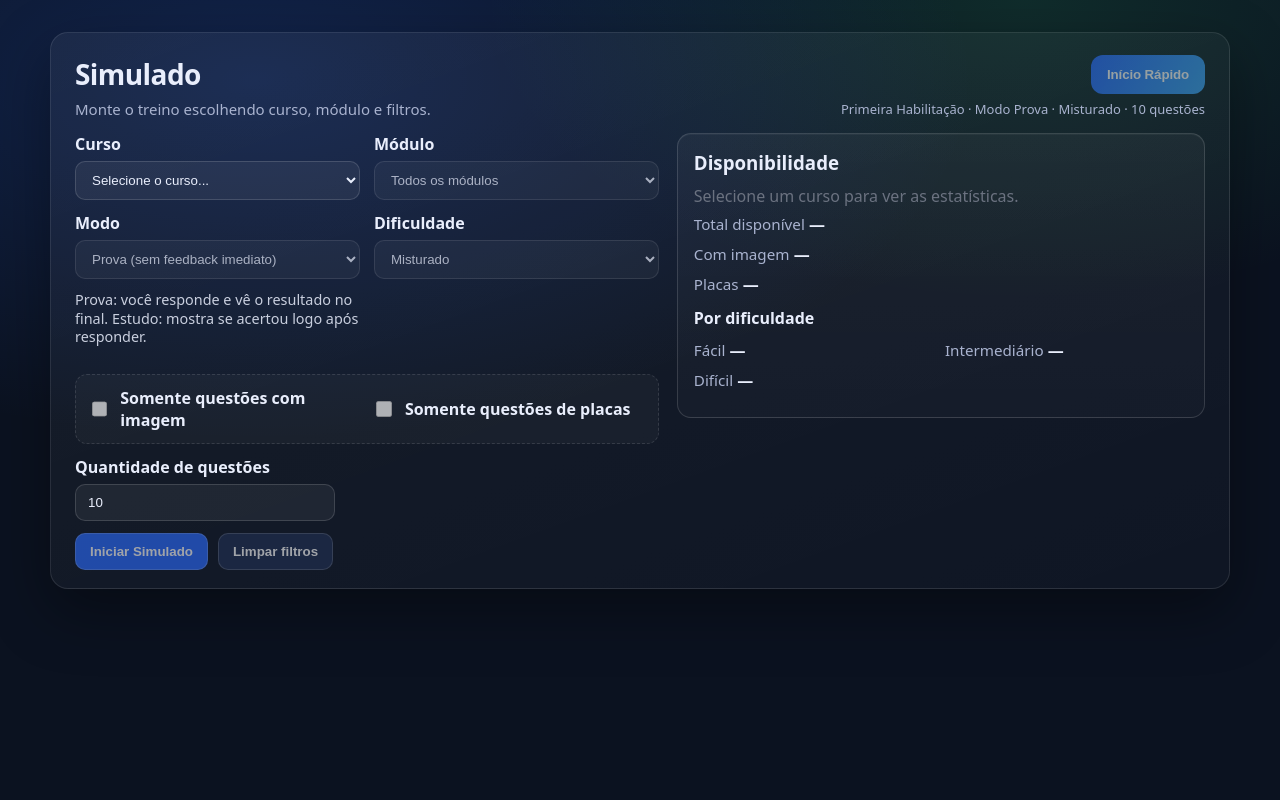
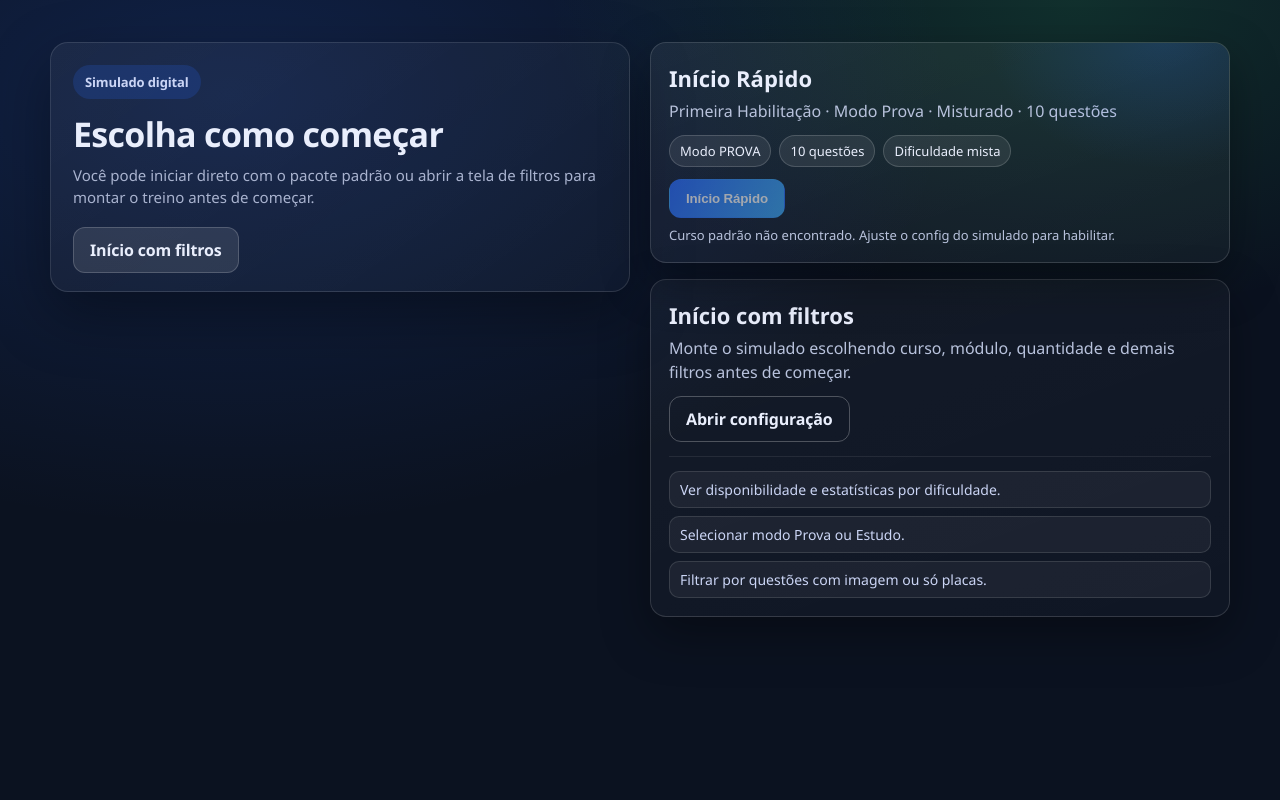
Before and after one commit to AlexBrazil/banco_provas_senatran, a Django app: page /simulado/ in a window 1280 px wide. Run offline with Django 5.2, Linux system fonts and the light colour scheme; data that the repository does not hold is empty; parts of the project's set-up code (start-up, migrations or seed data) failed here and were passed over; some libraries are stand-ins or nearby versions.

Commit message:
Add tela inicial e pré-config

```diff
--- a/banco_questoes/templates/simulado/config.html
+++ b/banco_questoes/templates/simulado/config.html
@@ -16,35 +16,6 @@
             <div>
                 <h1 class="simulado-title">Simulado</h1>
                 <p class="simulado-subtitle">Monte o treino escolhendo curso, módulo e filtros.</p>
-            </div>
-
-            <div class="simulado-quick">
-                <button
-                    type="button"
-                    id="btn-inicio-rapido"
-                    class="btn-rapido"
-                    data-curso-id="{{ quick_curso_id|default_if_none:'' }}"
-                    data-form-id="form-inicio-rapido"
-                    {% if not quick_curso_id or not inicio_rapido.habilitado %}
-                        disabled
-                        title="{{ inicio_rapido.tooltip|default:'Curso padrão não encontrado' }}"
-                    {% endif %}
-                >
-                    {{ inicio_rapido.label|default:"Início rápido" }}
-                </button>
-                <p class="simulado-quick-hint">{{ inicio_rapido.hint|default_if_none:"" }}</p>
-
-                <!-- FORM DEDICADO DO INÍCIO RÁPIDO (POST) -->
-                <form id="form-inicio-rapido" method="post" action="{% url 'simulado:iniciar' %}" class="is-hidden">
-                    {% csrf_token %}
-                    <input type="hidden" name="curso_id" value="{{ quick_curso_id|default_if_none:'' }}">
-                    <input type="hidden" name="modulo_id" value="">
-                    <input type="hidden" name="modo" value="{{ quick_filters.modo }}">
-                    <input type="hidden" name="dificuldade" value="{{ quick_filters.dificuldade }}">
-                    <input type="hidden" name="com_imagem" value="{{ quick_filters.com_imagem|yesno:'1,0' }}">
-                    <input type="hidden" name="so_placas" value="{{ quick_filters.so_placas|yesno:'1,0' }}">
-                    <input type="hidden" name="qtd" value="{{ quick_filters.qtd }}">
-                </form>
             </div>
         </div>
 
--- a/banco_questoes/templates/simulado/erro.html
+++ b/banco_questoes/templates/simulado/erro.html
@@ -1,3 +1,3 @@
 <h1>Erro</h1>
 <p>{{ msg }}</p>
-<a href="{% url 'simulado:config' %}">Voltar</a>
+<a href="{% url 'simulado:inicio' %}">Voltar</a>
--- /dev/null
+++ b/banco_questoes/templates/simulado/inicio.html
@@ -0,0 +1,100 @@
+{% load static %}
+
+<!doctype html>
+<html lang="pt-br">
+<head>
+  <meta charset="utf-8">
+  <title>Simulado Digital</title>
+  <link rel="stylesheet" href="{% static 'simulado/inicio.css' %}">
+</head>
+<body class="inicio-body">
+  <main class="inicio-layout">
+    <section class="inicio-hero">
+      <p class="inicio-badge">Simulado digital</p>
+      <h1 class="inicio-title">Escolha como começar</h1>
+      <p class="inicio-subtitle">
+        Você pode iniciar direto com o pacote padrão ou abrir a tela de filtros para montar o treino antes de começar.
+      </p>
+      <div class="inicio-actions-inline">
+        <a href="{% url 'simulado:config' %}" class="inicio-btn inicio-btn--ghost">Início com filtros</a>
+      </div>
+    </section>
+
+    <section class="inicio-grid">
+      <form method="post" action="{% url 'simulado:iniciar' %}" class="inicio-card inicio-card--primary">
+        {% csrf_token %}
+        <h2 class="inicio-card-title">{{ inicio_rapido.label|default:"Início rápido" }}</h2>
+        <p class="inicio-card-text">
+          {{ inicio_rapido.hint|default:"Usa o curso e os filtros padrão definidos na configuração." }}
+        </p>
+
+        <div class="inicio-meta">
+          <span class="inicio-pill">Modo {{ quick_filters.modo|default:"PROVA" }}</span>
+          <span class="inicio-pill">{{ quick_filters.qtd|default:10 }} questões</span>
+          {% if quick_filters.dificuldade %}
+            <span class="inicio-pill">Dificuldade {{ quick_filters.dificuldade }}</span>
+          {% else %}
+            <span class="inicio-pill">Dificuldade mista</span>
+          {% endif %}
+          {% if quick_filters.com_imagem %}<span class="inicio-pill">Só com imagem</span>{% endif %}
+          {% if quick_filters.so_placas %}<span class="inicio-pill">Só placas</span>{% endif %}
+        </div>
+
+        <input type="hidden" name="curso_id" value="{{ quick_curso_id|default_if_none:'' }}">
+        <input type="hidden" name="modulo_id" value="">
+        <input type="hidden" name="modo" value="{{ quick_filters.modo|default:'PROVA' }}">
+        <input type="hidden" name="dificuldade" value="{{ quick_filters.dificuldade|default:'' }}">
+        <input type="hidden" name="com_imagem" value="{{ quick_filters.com_imagem|yesno:'1,0' }}">
+        <input type="hidden" name="so_placas" value="{{ quick_filters.so_placas|yesno:'1,0' }}">
+        <input type="hidden" name="qtd" value="{{ quick_filters.qtd|default:10 }}">
+
+        <button
+          type="submit"
+          class="inicio-btn inicio-btn--primary"
+          {% if not quick_curso_id or not inicio_rapido.habilitado %}
+            disabled
+            title="{{ inicio_rapido.tooltip|default:'Curso padrão não encontrado' }}"
+          {% endif %}
+        >
+          {{ inicio_rapido.label|default:"Início rápido" }}
+        </button>
+
+        <p class="inicio-hint">
+          {% if not quick_curso_id %}
+            Curso padrão não encontrado. Ajuste o config do simulado para habilitar.
+          {% else %}
+            Inicia imediatamente usando as preferências padrão.
+          {% endif %}
+        </p>
+      </form>
+
+      <div class="inicio-card inicio-card--secondary">
+        <h2 class="inicio-card-title">Início com filtros</h2>
+        <p class="inicio-card-text">
+          Monte o simulado escolhendo curso, módulo, quantidade e demais filtros antes de começar.
+        </p>
+        <div class="inicio-card-actions">
+          <a href="{% url 'simulado:config' %}" class="inicio-btn inicio-btn--outline">Abrir configuração</a>
+        </div>
+        <div class="inicio-divider"></div>
+        <ul class="inicio-list">
+          <li>Ver disponibilidade e estatísticas por dificuldade.</li>
+          <li>Selecionar modo Prova ou Estudo.</li>
+          <li>Filtrar por questões com imagem ou só placas.</li>
+        </ul>
+      </div>
+    </section>
+  </main>
+
+  <div vw class="enabled">
+    <div vw-access-button class="active"></div>
+    <div vw-plugin-wrapper>
+      <div class="vw-plugin-top-wrapper"></div>
+    </div>
+  </div>
+  <script src="https://vlibras.gov.br/app/vlibras-plugin.js"></script>
+  <script>
+    new window.VLibras.Widget('https://vlibras.gov.br/app');
+  </script>
+</body>
+</html>
--- a/banco_questoes/urls_simulado.py
+++ b/banco_questoes/urls_simulado.py
@@ -4,7 +4,8 @@ from . import views_simulado
 app_name = "simulado"
 
 urlpatterns = [
-    path("", views_simulado.simulado_config, name="config"),
+    path("", views_simulado.simulado_inicio, name="inicio"),
+    path("config/", views_simulado.simulado_config, name="config"),
     path("iniciar/", views_simulado.simulado_iniciar, name="iniciar"),
     path("questao/", views_simulado.simulado_questao, name="questao"),
     path("responder/", views_simulado.simulado_responder, name="responder"),
--- /dev/null
+++ b/static/Simulado/inicio.css
@@ -0,0 +1,223 @@
+body.inicio-body {
+  margin: 0;
+  min-height: 100vh;
+  font-family: "Segoe UI", "Helvetica Neue", Arial, sans-serif;
+  background: radial-gradient(1200px 720px at 18% 12%, rgba(43,108,255,0.18), transparent 60%),
+    radial-gradient(880px 520px at 84% 0%, rgba(46,204,113,0.16), transparent 60%),
+    #0b1220;
+  color: #e9eefc;
+}
+
+.inicio-layout {
+  max-width: 1180px;
+  margin: 0 auto;
+  padding: 42px 18px 56px;
+  display: grid;
+  gap: 20px;
+  grid-template-columns: repeat(auto-fit, minmax(320px, 1fr));
+  align-items: start;
+}
+
+.inicio-hero {
+  background: linear-gradient(145deg, rgba(255,255,255,0.05), rgba(255,255,255,0.02));
+  border: 1px solid rgba(255,255,255,0.12);
+  border-radius: 18px;
+  padding: 22px 22px 18px;
+  box-shadow: 0 22px 60px rgba(0,0,0,0.36);
+}
+
+.inicio-badge {
+  display: inline-flex;
+  align-items: center;
+  gap: 8px;
+  padding: 8px 12px;
+  border-radius: 999px;
+  background: rgba(43,108,255,0.18);
+  color: #cbd5f5;
+  font-weight: 700;
+  font-size: 13px;
+  letter-spacing: -0.01em;
+  margin: 0 0 12px;
+}
+
+.inicio-title {
+  margin: 0 0 8px;
+  font-size: clamp(26px, 3vw, 34px);
+  letter-spacing: -0.02em;
+}
+
+.inicio-subtitle {
+  margin: 0 0 18px;
+  color: #a9b3cf;
+  line-height: 1.45;
+  font-size: 15px;
+}
+
+.inicio-actions-inline {
+  display: flex;
+  gap: 10px;
+  flex-wrap: wrap;
+}
+
+.inicio-grid {
+  display: grid;
+  gap: 16px;
+  grid-template-columns: repeat(auto-fit, minmax(320px, 1fr));
+  align-items: stretch;
+}
+
+.inicio-card {
+  background: linear-gradient(160deg, rgba(255,255,255,0.06), rgba(255,255,255,0.03));
+  border: 1px solid rgba(255,255,255,0.14);
+  border-radius: 16px;
+  padding: 20px 18px 18px;
+  box-shadow: 0 18px 48px rgba(0,0,0,0.35);
+}
+
+.inicio-card--primary {
+  position: relative;
+  overflow: hidden;
+}
+
+.inicio-card--primary::after {
+  content: "";
+  position: absolute;
+  inset: -6px;
+  background: radial-gradient(320px 240px at 88% 0%, rgba(43,108,255,0.18), transparent 55%);
+  pointer-events: none;
+}
+
+.inicio-card--secondary {
+  background: linear-gradient(160deg, rgba(255,255,255,0.04), rgba(255,255,255,0.02));
+}
+
+.inicio-card-title {
+  margin: 0 0 6px;
+  font-size: 22px;
+}
+
+.inicio-card-text {
+  margin: 0 0 12px;
+  color: #b8c2dc;
+  line-height: 1.5;
+}
+
+.inicio-meta {
+  display: flex;
+  gap: 8px;
+  flex-wrap: wrap;
+  margin-bottom: 12px;
+}
+
+.inicio-pill {
+  padding: 6px 10px;
+  border-radius: 999px;
+  background: rgba(255,255,255,0.08);
+  color: #e9eefc;
+  border: 1px solid rgba(255,255,255,0.16);
+  font-size: 13px;
+}
+
+.inicio-btn {
+  display: inline-flex;
+  justify-content: center;
+  align-items: center;
+  gap: 8px;
+  padding: 11px 16px;
+  border-radius: 12px;
+  border: 1px solid transparent;
+  background: #2b6cff;
+  color: #fff;
+  font-weight: 700;
+  letter-spacing: -0.01em;
+  cursor: pointer;
+  text-decoration: none;
+  transition: transform 0.12s ease, box-shadow 0.12s ease, opacity 0.12s ease;
+}
+
+.inicio-btn:hover:not(:disabled) {
+  transform: translateY(-1px);
+  box-shadow: 0 12px 32px rgba(43,108,255,0.35);
+}
+
+.inicio-btn:active:not(:disabled) {
+  transform: translateY(0);
+}
+
+.inicio-btn:disabled {
+  opacity: 0.6;
+  cursor: not-allowed;
+  box-shadow: none;
+}
+
+.inicio-btn--primary {
+  background: linear-gradient(120deg, #2b6cff, #3fa9f5);
+}
+
+.inicio-btn--outline {
+  background: transparent;
+  border-color: rgba(255,255,255,0.25);
+  color: #e9eefc;
+}
+
+.inicio-btn--ghost {
+  background: rgba(255,255,255,0.1);
+  border-color: rgba(255,255,255,0.18);
+  color: #e9eefc;
+}
+
+.inicio-hint {
+  margin: 8px 0 0;
+  color: #b8c2dc;
+  font-size: 13px;
+}
+
+.inicio-list {
+  list-style: none;
+  padding: 0;
+  margin: 12px 0 0;
+  display: grid;
+  gap: 8px;
+  color: #cbd5f5;
+}
+
+.inicio-list li {
+  padding: 8px 10px;
+  border-radius: 10px;
+  background: rgba(255,255,255,0.05);
+  border: 1px solid rgba(255,255,255,0.12);
+  font-size: 14px;
+}
+
+.inicio-card-actions {
+  display: flex;
+  gap: 10px;
+  flex-wrap: wrap;
+  margin-top: 10px;
+}
+
+.inicio-label {
+  font-weight: 600;
+  color: #e9eefc;
+}
+
+.inicio-divider {
+  height: 1px;
+  background: rgba(255,255,255,0.08);
+  margin: 14px 0;
+}
+
+@media (max-width: 768px) {
+  .inicio-layout {
+    grid-template-columns: 1fr;
+    padding: 24px 12px 36px;
+  }
+
+  .inicio-grid {
+    grid-template-columns: 1fr;
+  }
+
+  .inicio-title {
+    font-size: 24px;
+  }
+}
--- a/static/Simulado/simulado.js
+++ b/static/Simulado/simulado.js
@@ -66,18 +66,6 @@
     return SIMCFG.defaults || DEFAULT_SIMCFG.defaults;
   }
 
-  function getQuickFilters() {
-    const base = getDefaults();
-    const override = (SIMCFG.inicio_rapido && SIMCFG.inicio_rapido.override_filtros) || {};
-    return {
-      modo: override.modo || base.modo || "PROVA",
-      dificuldade: override.dificuldade || base.dificuldade || "",
-      com_imagem: Boolean(override.com_imagem ?? base.com_imagem ?? false),
-      so_placas: Boolean(override.so_placas ?? base.so_placas ?? false),
-      qtd: Number(override.qtd ?? base.qtd ?? 10),
-    };
-  }
-
   const curso = $("#curso_id");
   const modulo = $("#modulo_id");
   const modo = $("#modo");
@@ -88,7 +76,6 @@
 
   const btnIniciar = $("#btn-iniciar");
   const btnLimpar = $("#btn-limpar");
-  const btnInicioRapido = $("#btn-inicio-rapido");
 
   const lockMsg = getMsg(
     "selecione_curso_primeiro",
@@ -329,52 +316,4 @@
   resetStatsUI();
   setHint(getMsg("selecione_curso", "Selecione um curso para ver as estatísticas."));
 
-  if (btnInicioRapido) {
-    const quickCursoId = btnInicioRapido.dataset.cursoId || SIMCFG.quick_curso_id || "";
-    const quickFilters = getQuickFilters();
-    if (!quickCursoId) {
-      setEnabled(btnInicioRapido, false);
-    } else {
-      btnInicioRapido.addEventListener("click", async () => {
-        try {
-          clearError();
-          curso.value = quickCursoId;
-          modulo.value = "";
-          dificuldade.value = quickFilters.dificuldade || "";
-          if (modo) modo.value = quickFilters.modo || "PROVA";
-          comImagem.checked = Boolean(quickFilters.com_imagem);
-          soPlacas.checked = Boolean(quickFilters.so_placas);
-          const minQ = Number(limits.qtd_min || 1);
-          const maxQ = Number(limits.qtd_max || 50);
-          const valQ = Math.min(Math.max(Number(quickFilters.qtd || minQ), minQ), maxQ);
-          qtd.value = String(valQ);
-
-          setEnabled(modulo, true);
-          setEnabled(dificuldade, true);
-          setEnabled(qtd, true);
-          setEnabled(comImagem, true);
-          setEnabled(soPlacas, true);
-          setEnabled(btnLimpar, true);
-          setEnabled(btnIniciar, true);
-          if (modo) setEnabled(modo, true);
-          applyLockState(false);
-
-          try {
-            await loadModulos(quickCursoId);
-          } catch (e) {
-            /* ignore */
-          }
-          try {
-            await refreshStats();
-          } catch (e) {
-            /* ignore */
-          }
-
-          document.getElementById("simulado-form").submit();
-        } catch (e) {
-          showError(e.message);
-        }
-      });
-    }
-  }
 })();
```
Also changed, not shown: banco_questoes/views_simulado.py (+62 -5 lines).
